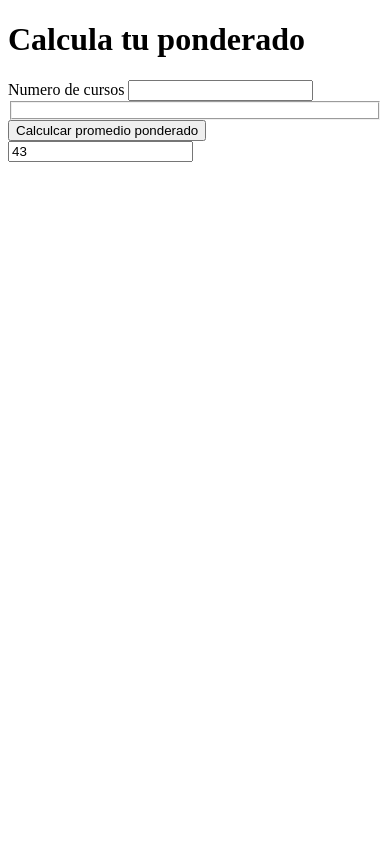
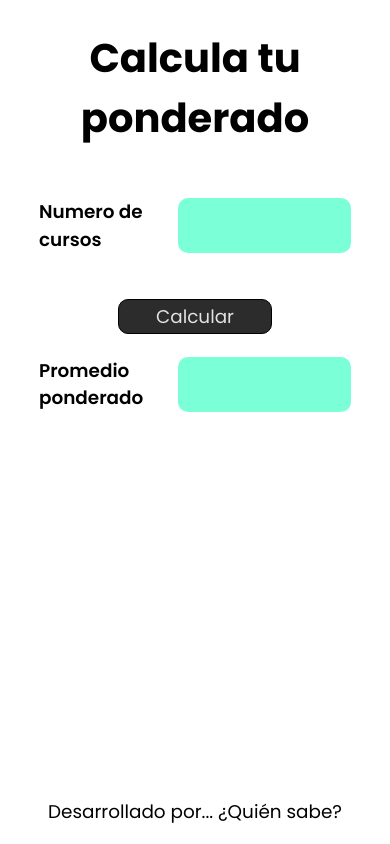
Before and after one commit to ehmenzala/calcula-tu-ponderado, a plain HTML site: page index.html in a window 390 px wide. Drawn offline with Linux system fonts and the light colour scheme.

Commit message:
Add styles and markup

```diff
--- a/css/style.css
+++ b/css/style.css
@@ -0,0 +1,186 @@
+*,
+*::before,
+*::after {
+  box-sizing: border-box;
+}
+
+body,
+h1,
+h2,
+p {
+  margin: 0;
+}
+
+html:focus-within {
+  scroll-behavior: smooth;
+}
+
+body {
+  min-height: 100vh;
+  text-rendering: optimizeSpeed;
+  line-height: 1.5;
+}
+
+a:not([class]) {
+  text-decoration-skip-ink: auto;
+}
+
+img,
+picture {
+  max-width: 100%;
+  display: block;
+}
+
+input,
+button,
+textarea,
+select {
+  font: inherit;
+}
+
+fieldset {
+  border: none;
+  padding: 0;
+}
+
+@media (prefers-reduced-motion: reduce) {
+  html:focus-within {
+   scroll-behavior: auto;
+  }
+
+  *,
+  *::before,
+  *::after {
+    animation-duration: 0.01ms !important;
+    animation-iteration-count: 1 !important;
+    transition-duration: 0.01ms !important;
+    scroll-behavior: auto !important;
+  }
+}
+
+:root {
+  --clr-primary-400: hsl(162, 100%, 89%);
+  --clr-primary-500: hsl(162, 100%, 74%);
+
+  --fs-300: 1.15rem;
+  --fs-400: 1.3125rem;
+  --fs-500: 2.5rem;
+  --fs-600: 4rem;
+  --ff-primary: 'Poppins', sans-serif;
+  --ff-secondary: 'Roboto Mono', monospace;
+}
+
+body {
+  font-family: var(--ff-primary);
+  font-size: var(--fs-400);
+  line-height: 1.5;
+
+  /* Footer to bottom */
+  display: flex;
+  flex-direction: column;
+}
+
+body > * + *,
+.calcs-form > * + * {
+  margin-top: 1.25em;
+}
+
+.grades-section > * + * {
+  margin-top: .5em;
+}
+
+input {
+  border: none;
+  outline: none;
+  border-radius: 10px;
+  padding-inline: 1ch;
+  font-family: var(--ff-primary);
+}
+
+h1 {
+  font-size: var(--fs-600);
+}
+
+.container {
+  width: 30rem;
+  max-width: 80%;
+  margin-inline: auto;
+}
+
+.header-content,
+.footer-auth {
+  text-align: center;
+}
+
+.header-content {
+  padding: 1.5em;
+}
+
+.footer-auth {
+  margin-block: 1em;
+}
+
+.page-footer {
+  margin-top: auto;
+}
+
+.input-box--out {
+  display: flex;
+  justify-content: space-between;
+}
+
+.input-box--out input {
+  width: calc(7.5ch * 2);
+  background-color: var(--clr-primary-500);
+}
+
+.input-box--out label {
+  font-weight: 600;
+}
+
+.input-box {
+  display: flex;
+  justify-content: space-between;
+  align-items: center;
+}
+
+.input-box input {
+  width: 7.5ch;
+}
+
+.input-box--inner {
+  text-align: center;
+  font-family: var(--ff-secondary);
+}
+
+.input-box--inner input {
+  background-color: var(--clr-primary-400);
+}
+
+
+.btn {
+  display: block;
+  outline: none;
+  border: none;
+  padding: 0.125em 2em;
+  margin-inline: auto;
+  border-radius: 10px;
+  border: 1px solid black;
+  cursor: pointer;
+}
+
+.calc-btn {
+  background-color: rgb(44, 44, 44);
+  color: rgb(226, 226, 226);
+  /* border: 1px solid var(--clr-primary-500) */
+}
+
+@media screen and (max-width: 32.5em) {
+  body {
+    font-size: var(--fs-300);
+  }
+
+  h1 {
+    font-size: var(--fs-500);
+  }
+}
--- a/index.html
+++ b/index.html
@@ -1,25 +1,42 @@
 <!DOCTYPE html>
-<html lang="en">
+<html lang="es">
 <head>
   <meta charset="UTF-8">
   <meta http-equiv="X-UA-Compatible" content="IE=edge">
   <meta name="viewport" content="width=device-width, initial-scale=1.0">
-  <title>✍ | Calcula tu ponderado</title>
+  <title>Calcula tu ponderado | ✍</title>
+  <link rel="preconnect" href="https://fonts.googleapis.com">
+  <link rel="preconnect" href="https://fonts.gstatic.com" crossorigin>
+  <link rel="stylesheet" href="https://fonts.googleapis.com/css2?family=Poppins:wght@400;600;700&family=Roboto+Mono&display=swap">
   <link rel="stylesheet" href="css/style.css">
+  <meta name="author" content="ehmenzala">
+  <meta name="description" content="Encriptador de mensajes desarrollado durante el programa de educación y empleabilidad ONE (Oracle Next Education)">
 </head>
 <body>
-  <header></header>
+  <header class="page-header">
+    <div class="header-content container">
+      <h1>Calcula tu ponderado</h1>
+    </div>
+  </header>
   <main>
-    <h1>Calcula tu ponderado</h1>
-    <form id="calcs-form">
-      <label for="no-cursos">Numero de cursos</label>
-      <input type="number" id="no-cursos">
-      <fieldset id="grades-section"></fieldset>
-      <button type="button" id="calc-btn">Calculcar promedio ponderado</button>
-      <input type="text" id="average" value="43" readonly>
-    </form>
+    <div class="container">
+      <form id="calcs-form" class="calcs-form">
+        <div class="input-box--out">
+          <label for="no-cursos">Numero de cursos</label>
+          <input type="number" min="1" id="no-cursos">
+        </div>
+        <fieldset id="grades-section" class="grades-section"></fieldset>
+        <button type="button" id="calc-btn" class="calc-btn btn">Calcular</button>
+        <div class="input-box--out">
+          <label for="average">Promedio ponderado</label>
+          <input type="text" id="average" readonly>
+        </div>
+      </form>
+    </div>
   </main>
-  <footer></footer>
+  <footer class="page-footer container">
+    <p class="footer-auth">Desarrollado por... ¿Quién sabe?</p>
+  </footer>
   <script src="script.js"></script>
 </body>
 </html>
--- a/script.js
+++ b/script.js
@@ -38,6 +38,13 @@ function renderNInputs(n) {
     const $labelCredits = d.createElement('LABEL')
     const $inputGrade = d.createElement('INPUT')
     const $inputCredits = d.createElement('INPUT')
+    const $inputBox = d.createElement('DIV')
+    const $inputBoxInner1 = d.createElement('DIV')
+    const $inputBoxInner2 = d.createElement('DIV')
+
+    $inputBox.classList.add('input-box')
+    $inputBoxInner1.classList.add('input-box--inner')
+    $inputBoxInner2.classList.add('input-box--inner')
 
     $labelGrade.setAttribute('for', `grade-${i}`)
     $labelGrade.textContent = `Nota ${i}: `
@@ -50,11 +57,13 @@ function renderNInputs(n) {
     $inputCredits.id = `credits-${i}`
     $inputCredits.dataset.credit = 'credit'
 
-    fragment.appendChild($labelGrade)
-    fragment.appendChild($inputGrade)
-    fragment.appendChild($labelCredits)
-    fragment.appendChild($inputCredits)
+    $inputBoxInner1.appendChild($labelGrade)
+    $inputBoxInner1.appendChild($inputGrade)
+    $inputBoxInner2.appendChild($labelCredits)
+    $inputBoxInner2.appendChild($inputCredits)
+    $inputBox.appendChild($inputBoxInner1)
+    $inputBox.appendChild($inputBoxInner2)
+    fragment.appendChild($inputBox)
   }
-
   $fieldset.appendChild(fragment)
 }
```
